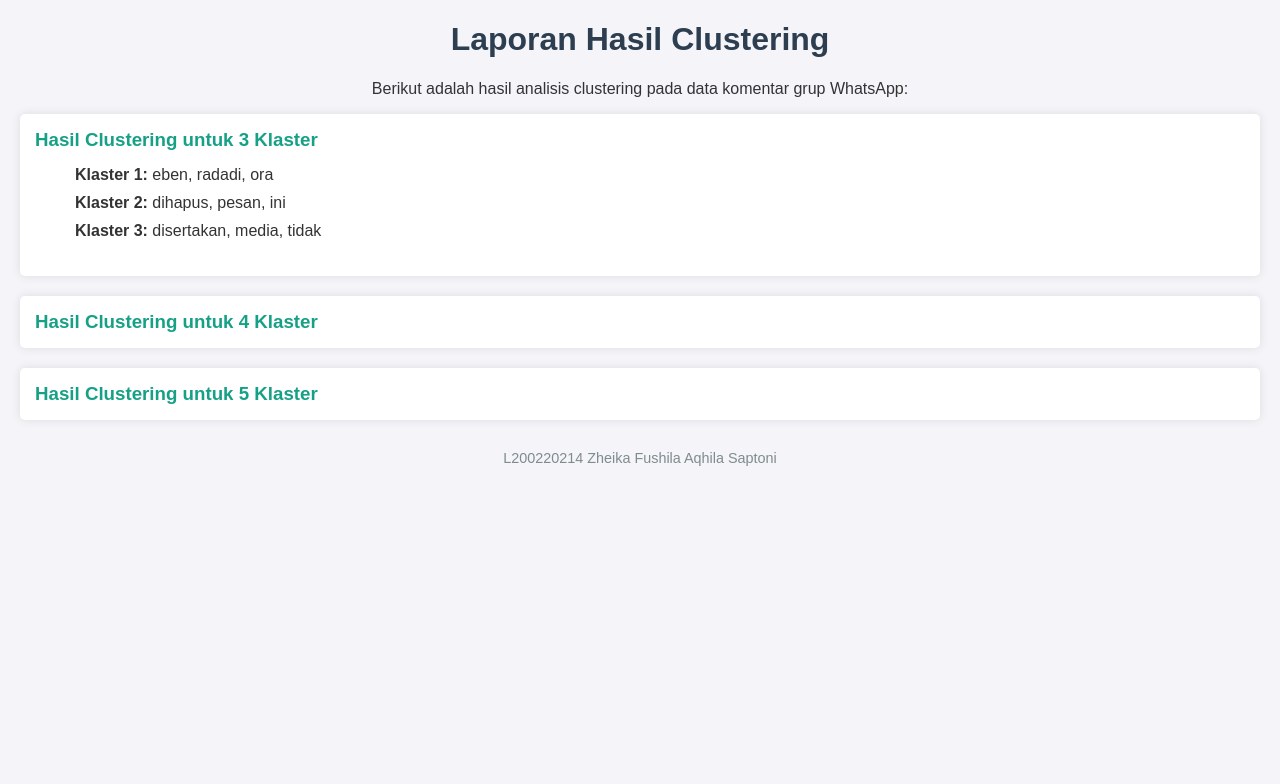
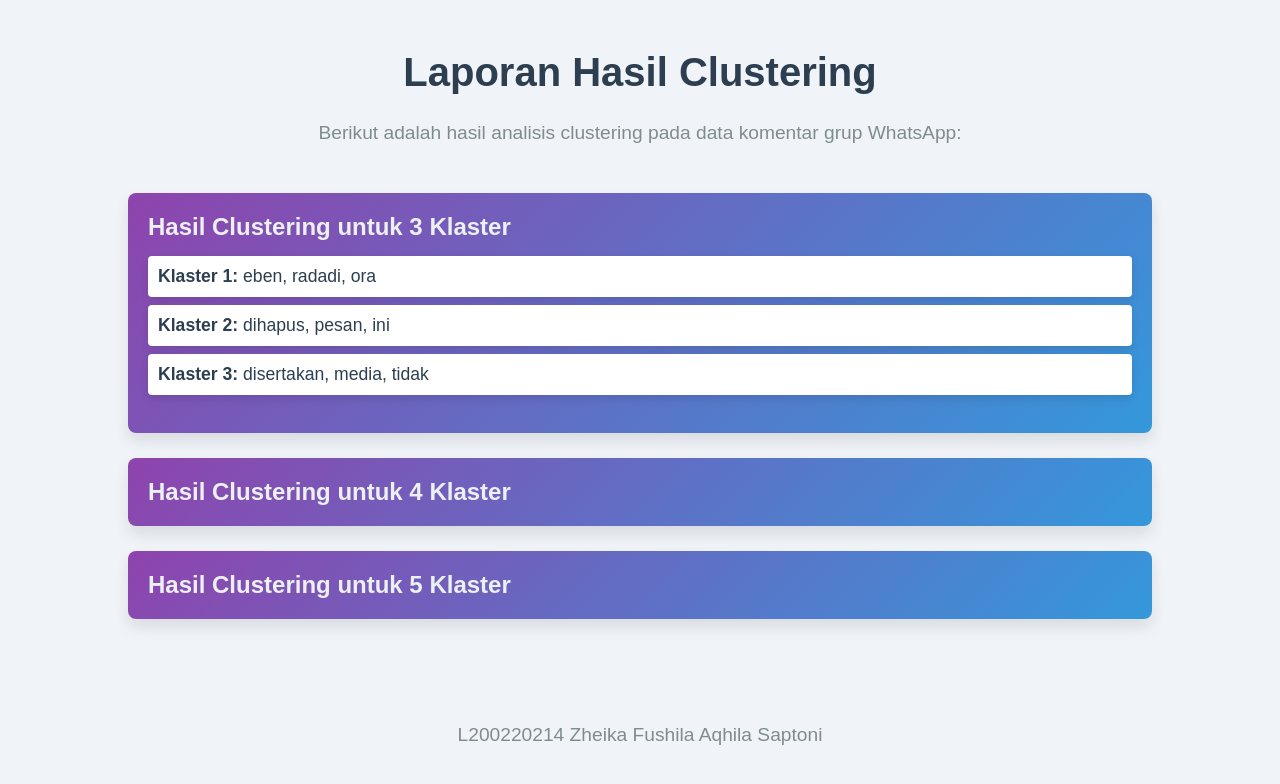
Before and after one commit to ums-l200220214/ums-l200220214.github.io, a plain HTML site: page laporan.html in a window 1280 px wide. Both pictures are taken after a click on the element "Hasil Clustering untuk 3 Klaster". Drawn offline with Linux system fonts and the light colour scheme.

Commit message:
Update laporan.html

```diff
--- a/laporan.html
+++ b/laporan.html
@@ -6,57 +6,96 @@
     <title>Laporan Hasil Clustering</title>
     <style>
         body {
-            font-family: Arial, sans-serif;
-            margin: 20px;
-            background-color: #f4f4f9;
+            font-family: 'Arial', sans-serif;
+            margin: 0;
+            padding: 0;
+            background-color: #f0f4f8;
             color: #333;
         }
         h1 {
+            text-align: center;
             color: #2c3e50;
-            text-align: center;
+            font-size: 2.5em;
+            margin-top: 50px;
         }
         h2 {
             color: #34495e;
+            font-size: 1.8em;
+            margin: 20px 0;
+        }
+        p {
+            text-align: center;
+            font-size: 1.2em;
+            color: #7f8c8d;
+        }
+        .container {
+            width: 80%;
+            margin: 0 auto;
+            padding: 30px;
         }
         .cluster {
-            margin-bottom: 20px;
-            background: #ffffff;
-            padding: 15px;
-            border-radius: 5px;
-            box-shadow: 0 0 10px rgba(0, 0, 0, 0.1);
+            margin-bottom: 25px;
+            background: linear-gradient(135deg, #8e44ad, #3498db);
+            color: #fff;
+            padding: 20px;
+            border-radius: 8px;
+            box-shadow: 0 8px 15px rgba(0, 0, 0, 0.1);
             cursor: pointer;
-            transition: background-color 0.3s;
+            transition: all 0.3s ease;
         }
         .cluster:hover {
-            background-color: #ecf0f1;
+            box-shadow: 0 12px 25px rgba(0, 0, 0, 0.2);
+            transform: translateY(-5px);
         }
         .cluster h3 {
-            color: #16a085;
             margin: 0;
+            font-size: 1.5em;
+            color: #ecf0f1;
         }
         .cluster ul {
             display: none;
             list-style-type: none;
-            margin-top: 10px;
+            margin-top: 15px;
+            padding-left: 0;
+            font-size: 1.1em;
         }
         .cluster ul li {
-            padding: 5px 0;
+            margin-bottom: 8px;
+            background-color: #fff;
+            color: #2c3e50;
+            border-radius: 4px;
+            padding: 10px;
+            box-shadow: 0 4px 8px rgba(0, 0, 0, 0.1);
+            transition: background-color 0.3s;
+        }
+        .cluster ul li:hover {
+            background-color: #ecf0f1;
         }
         footer {
-            margin-top: 30px;
+            margin-top: 50px;
             text-align: center;
-            font-size: 0.9em;
+            font-size: 1em;
             color: #7f8c8d;
         }
         .active ul {
             display: block;
+            animation: fadeIn 0.5s ease-out;
+        }
+        @keyframes fadeIn {
+            0% {
+                opacity: 0;
+            }
+            100% {
+                opacity: 1;
+            }
         }
     </style>
 </head>
 <body>
     <h1>Laporan Hasil Clustering</h1>
-    <p style="text-align: center;">Berikut adalah hasil analisis clustering pada data komentar grup WhatsApp:</p>
+    <p>Berikut adalah hasil analisis clustering pada data komentar grup WhatsApp:</p>
 
+    <div class="container">
         <div class="cluster">
             <h3>Hasil Clustering untuk 3 Klaster</h3>
             <ul>
@@ -86,6 +125,7 @@
                 <li><strong>Klaster 5:</strong> disertakan, media, tidak</li>
             </ul>
         </div>
+    </div>
 
     <footer>
         <p>L200220214 Zheika Fushila Aqhila Saptoni</p>
```
Lines whose indentation alone changed are shown as unchanged.
